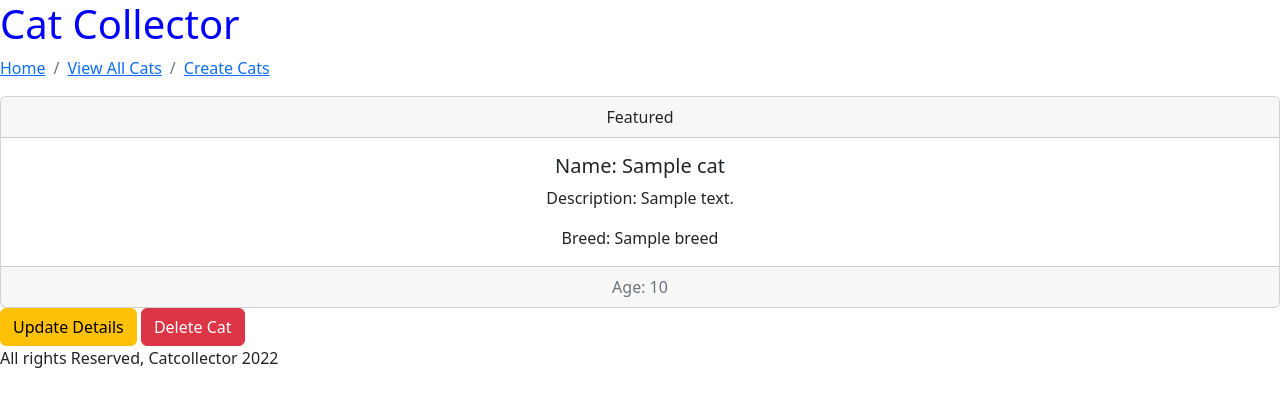
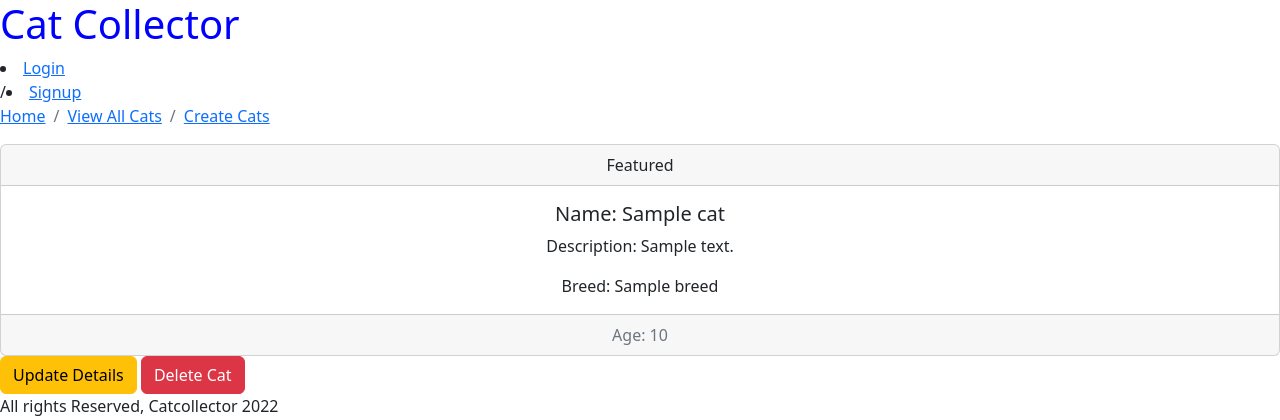
Before and after one commit to Descotto/catcollector, a Django app: template main_app/templates/cats/show.html in a window 1280 px wide. Shown: the top 420 px of the page. Run offline with Django 4.2, Linux system fonts and the light colour scheme; the template is opened without the code that fills it: most values are stand-ins (such as "Sample title", 1, 10 or a date in 2020).

Commit message:
add logout feature

```diff
--- a/main_app/templates/base.html
+++ b/main_app/templates/base.html
@@ -10,8 +10,15 @@
     <title>Cat Collector</title>
 </head>
 <body>
+
     <h1>Cat Collector</h1>
-
+    {% if user.is_authenticated %}
+    <li class="breadcrumb-item active" aria-current="page"><a href="/user/{{user}}">{{user}}'s Profile</a></li>
+    <li class="breadcrumb-item active" aria-current="page"><a href="{% url 'logout' %}">Logout</a></li>
+{% else %}
+    <li class="breadcrumb-item active" aria-current="page"><a href="{% url 'login' %}">Login</a></li>
+    <li class="breadcrumb-item active" aria-current="page"><a href="{% url 'signup' %}">Signup</a></li>
+{% endif %}
     <nav aria-label="breadcrumb">
         <ol class="breadcrumb">
           <li class="breadcrumb-item"><a href="/">Home</a></li>
--- a/main_app/urls.py
+++ b/main_app/urls.py
@@ -14,4 +14,6 @@ urlpatterns = [
     path('cats/<int:pk>/update/', views.CatUpdate.as_view(), name='cats_update'),
     path('cats/<int:pk>/delete/', views.CatDelete.as_view(), name='cats_delete'),
     path('user/<username>', views.profile, name='profile'),
+    path('login/', views.login_view, name='login'),
+    path('logout/', views.logout_view, name="logout"),
 ]
--- a/main_app/views.py
+++ b/main_app/views.py
@@ -88,3 +88,8 @@ def login_view(request):
     else: # it was a get request so send the emtpy login form
         form = AuthenticationForm()
         return render(request, 'login.html', {'form': form})
+
+
+def logout_view(request):
+    logout(request)
+    return HttpResponseRedirect('/cats')
```
